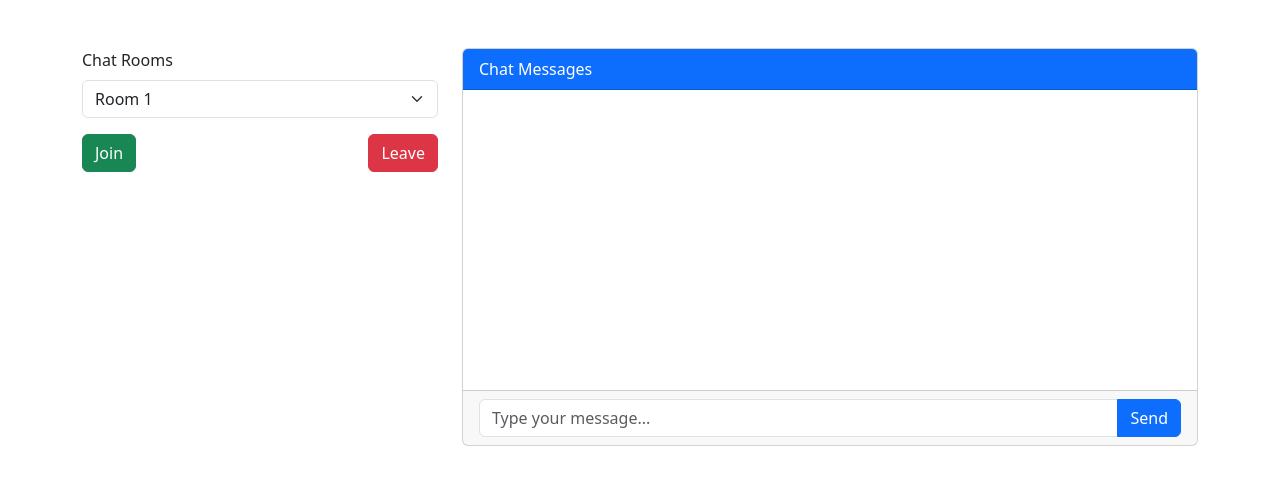
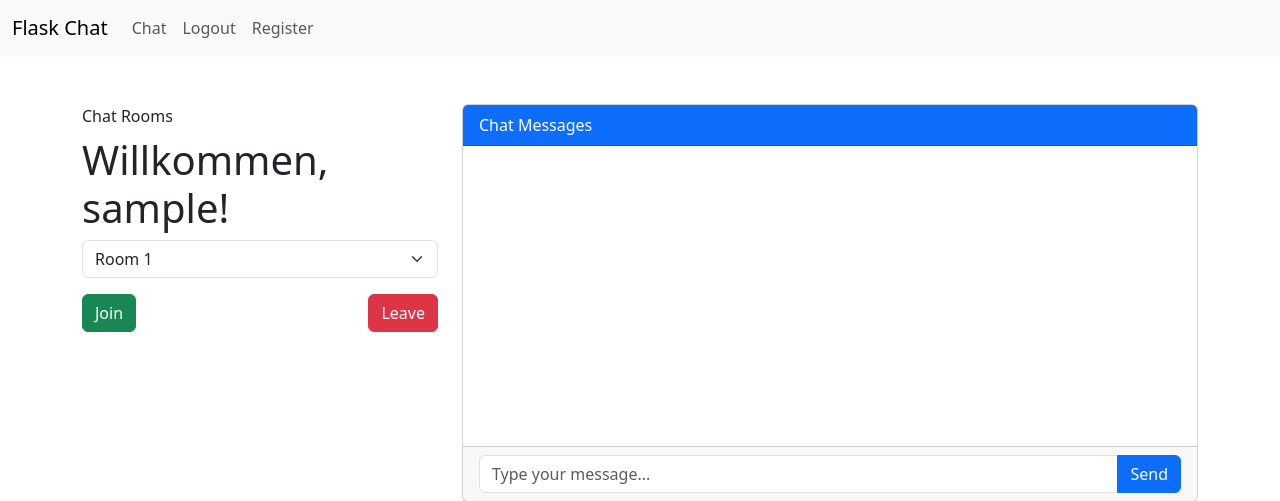
Before and after one commit to mohamadanasfattoum/Flask-Chat-App, a Flask app: template templates/chat.html in a window 1280 px wide. Shown: the top 501 px of the page. Run offline with Flask 3, Linux system fonts and the light colour scheme; the template is opened without the code that fills it: values that come from a table or form of the project are taken from there, others are empty; tables that the repository leaves empty hold one stand-in row (values such as "Sample post").

Commit message:
erstell login and register sestym

```diff
--- a/app.py
+++ b/app.py
@@ -3,6 +3,9 @@ This module implements a Flask-based chat application with real-time communicati
 using Flask-SocketIO. It provides the following functionality:
 Routes:
     - `/`: Renders the chat interface (chat.html).
+    - `/register`: Renders the registration interface (register.html).
+    - `/login`: Renders the login interface (login.html).
+    - `/logout`: Logs out the user and redirects to the login interface.
 SocketIO Events:
     - `join`: Allows a user to join a specific chat room. Broadcasts a message to the room
       notifying that the user has joined.
@@ -19,58 +22,122 @@ SocketIO Events:
             the key 'msg'.
 Configuration:
     - `SECRET_KEY`: Used to configure the Flask application for session management.
+    - `SQLALCHEMY_DATABASE_URI`: Used to configure the database URI for SQLAlchemy.
 Execution:
     - The application runs with Flask-SocketIO in debug mode when executed directly.
 """
 
-from flask import Flask, render_template, request
+from flask import Flask, render_template, request, redirect, url_for, session, flash
+from flask_sqlalchemy import SQLAlchemy
+from werkzeug.security import generate_password_hash, check_password_hash
 from flask_socketio import SocketIO , emit, join_room, leave_room
 
 app = Flask(__name__)
 app.config['SECRET_KEY'] = 'secret'
+app.config['SQLALCHEMY_DATABASE_URI'] = 'sqlite:///users.db'
+db = SQLAlchemy(app)
 socketio = SocketIO(app)
 
-@app.route('/')
+class User(db.Model):
+    id = db.Column(db.Integer, primary_key=True)
+    username = db.Column(db.String(150), nullable=False, unique=True)
+    password = db.Column(db.String(150), nullable=False)
+
+@app.route('/register', methods=['GET', 'POST'])
+def register():
+    if request.method == 'POST':
+        username = request.form['username']
+        password = request.form['password']
+        hashed_password = generate_password_hash(password, method='pbkdf2:sha256')
+
+        new_user = User(username=username, password=hashed_password)
+        try:
+            db.session.add(new_user)
+            db.session.commit()
+            flash('Registrierung erfolgreich! Bitte logge dich ein.', 'success')
+            return redirect(url_for('login'))
+        except:
+            flash('Benutzername existiert bereits.', 'danger')
+
+    return render_template('register.html')
+
+@app.route('/login', methods=['GET', 'POST'])
+def login():
+    if request.method == 'POST':
+        username = request.form['username']
+        password = request.form['password']
+        user = User.query.filter_by(username=username).first()
+
+        if user and check_password_hash(user.password, password):
+            session['user_id'] = user.id
+            flash('Login erfolgreich!', 'success')
+            return redirect(url_for('index'))
+        else:
+            flash('Ungültige Anmeldedaten.', 'danger')
+
+    return render_template('login.html')
+
+@app.route('/logout')
+def logout():
+    session.pop('user_id', None)
+    flash('Erfolgreich ausgeloggt.', 'success')
+    return redirect(url_for('login'))
+
+@app.route('/chat')
 def index():
     """
     Renders the chat interface.
     Returns:
         Rendered HTML template for the chat interface.
     """
-    return render_template('chat.html')
+    user_id = session.get('user_id')
+    if not user_id:
+        flash('Bitte logge dich ein, um den Chat zu betreten.', 'danger')
+        return redirect(url_for('login'))
+
+    user = User.query.get(user_id)
+    return render_template('chat.html', user=user)
 
 @socketio.on('join')
-def handle_join(data):
+def join(data):
     """
     Event handler for joining a chat room.
     Args:
         data (dict): Contains the room name under the key 'room'.
     """
+    user_id = session.get('user_id')
+    user = User.query.get(user_id)
     room = data['room']
     join_room(room)
-    emit('message', {'msg': f'User has joined the room: {room}'}, room=room)
+    emit('message', {'msg': f'User {user.username} has joined the room: {room}'}, room=room)
 
 @socketio.on('leave')
-def handle_leave(data):
+def leave(data):
     """
     Event handler for leaving a chat room.
     Args:
         data (dict): Contains the room name under the key 'room'.
     """
+    user_id = session.get('user_id')
+    user = User.query.get(user_id)
     room = data['room']
     leave_room(room)
-    emit('message', {'msg': f'User has left the room: {room}'}, room=room)
+    emit('message', {'msg': f'User {user.username} has left the room: {room}'}, room=room)
 
 @socketio.on('message')
-def handle_message(data):
+def message(data):
     """
     Event handler for sending a message to a chat room.
     Args:
         data (dict): Contains the room name under the key 'room' and the message under the key 'msg'.
     """
+    user_id = session.get('user_id')
+    user = User.query.get(user_id)
     room = data['room']
     message = data['msg']
-    emit('message', {'msg': message}, room=room)
+    emit('message', {'msg': message, 'user': user.username}, room=room)
 
 if __name__ == '__main__':
+    with app.app_context():
+        db.create_all()
     socketio.run(app, debug=True)
--- a/templates/chat.html
+++ b/templates/chat.html
@@ -8,11 +8,36 @@
     <link href="https://cdn.jsdelivr.net/npm/bootstrap@5.3.0-alpha1/dist/css/bootstrap.min.css" rel="stylesheet">
 </head>
 <body>
+    <nav class="navbar navbar-expand-lg navbar-light bg-light">
+        <div class="container-fluid">
+            <a class="navbar-brand" href="#">Flask Chat</a>
+            <button class="navbar-toggler" type="button" data-bs-toggle="collapse" data-bs-target="#navbarNav" aria-controls="navbarNav" aria-expanded="false" aria-label="Toggle navigation">
+                <span class="navbar-toggler-icon"></span>
+            </button>
+            <div class="collapse navbar-collapse" id="navbarNav">
+                <ul class="navbar-nav">
+
+                    <li class="nav-item">
+                        <a class="nav-link" href="/chat">Chat</a>
+                    </li>
+                    <li class="nav-item">
+                        <a class="nav-link" href="/logout">Logout</a>
+                    </li>
+                    <li class="nav-item">
+                        <a class="nav-link" href="/register">Register</a>
+                    </li>
+                </ul>
+            </div>
+        </div>
+    </nav>
+
     <div class="container mt-5">
         <div class="row">
             <div class="col-md-4">
                 <div class="mb-3">
                     <label class="form-label">Chat Rooms</label>
+                    <h1>Willkommen, <span id="username">{{ user.username }}</span>!</h1>
+
                     <select id="chatRooms" class="form-select">
                         <option value="room1">Room 1</option>
                         <option value="room2">Room 2</option>
@@ -51,6 +76,7 @@
         // Initialize socket.io connection
         const socket = io();
         let currentRoom = null;
+        const username = "{{ user.username }}";
 
         // Event listener for joining a chat room
         document.getElementById('joinButton').addEventListener('click', () => {
@@ -79,11 +105,42 @@
         socket.on('message', (data) => {
             const messageContainer = document.getElementById('messageContainer');
             const messageElement = document.createElement('div');
-            messageElement.textContent = data.msg;
+            messageElement.textContent = `${data.msg}`;
+            messageElement.classList.add('alert', 'alert-info', 'mt-2');
+            messageElement.style.wordWrap = 'break-word';
+            messageElement.style.maxWidth = '80%';
+            messageElement.style.marginLeft = 'auto';
+            messageElement.style.marginRight = '0';
+            messageElement.style.textAlign = 'right';
+            messageElement.style.backgroundColor = '#d1ecf1'; // Light blue background
+            messageElement.style.color = '#0c5460'; // Dark blue text
+            messageElement.style.borderColor = '#bee5eb'; // Light blue border
+            messageElement.style.borderRadius = '0.25rem'; // Rounded corners
+            messageElement.style.padding = '10px'; // Padding for the message
+            messageElement.style.marginBottom = '10px'; // Margin at the bottom
+            messageElement.style.fontSize = '1rem'; // Font size
+            messageElement.style.fontFamily = 'Arial, sans-serif'; // Font family
+            messageElement.style.fontWeight = 'normal'; // Font weight
+            messageElement.style.lineHeight = '1.5'; // Line height
+            messageElement.style.boxShadow = '0 1px 3px rgba(0, 0, 0, 0.1)'; // Shadow effect
+            messageElement.style.transition = 'background-color 0.3s ease'; // Transition effect
+            let originalMessage = messageElement.textContent; // Store original message
+            messageElement.addEventListener('mouseover', () => {
+                messageElement.style.backgroundColor = '#cce5ff'; // Darker blue on hover
+                messageElement.style.color = '#004085'; // Darker text on hover
+                messageElement.style.cursor = 'pointer'; // Pointer cursor on hover
+                messageElement.textContent = `${username}`; // Change text on hover
+            });
+            messageElement.addEventListener('mouseout', () => {
+                messageElement.style.backgroundColor = '#d1ecf1'; // Restore original background
+                messageElement.style.color = '#0c5460'; // Restore original text color
+                messageElement.textContent = originalMessage; // Restore original message
+            });
+            messageElement.style.borderRadius = '0.25rem'; // Rounded corners
+            messageElement.style.padding = '10px'; // Padding for the message
             messageContainer.appendChild(messageElement);
             messageContainer.scrollTop = messageContainer.scrollHeight; // Scroll to the bottom
         });
     </script>
-
 </body>
 </html>
```
Also changed, not shown: templates/login.html (added, +41 -0 lines), templates/register.html (added, +45 -0 lines).
